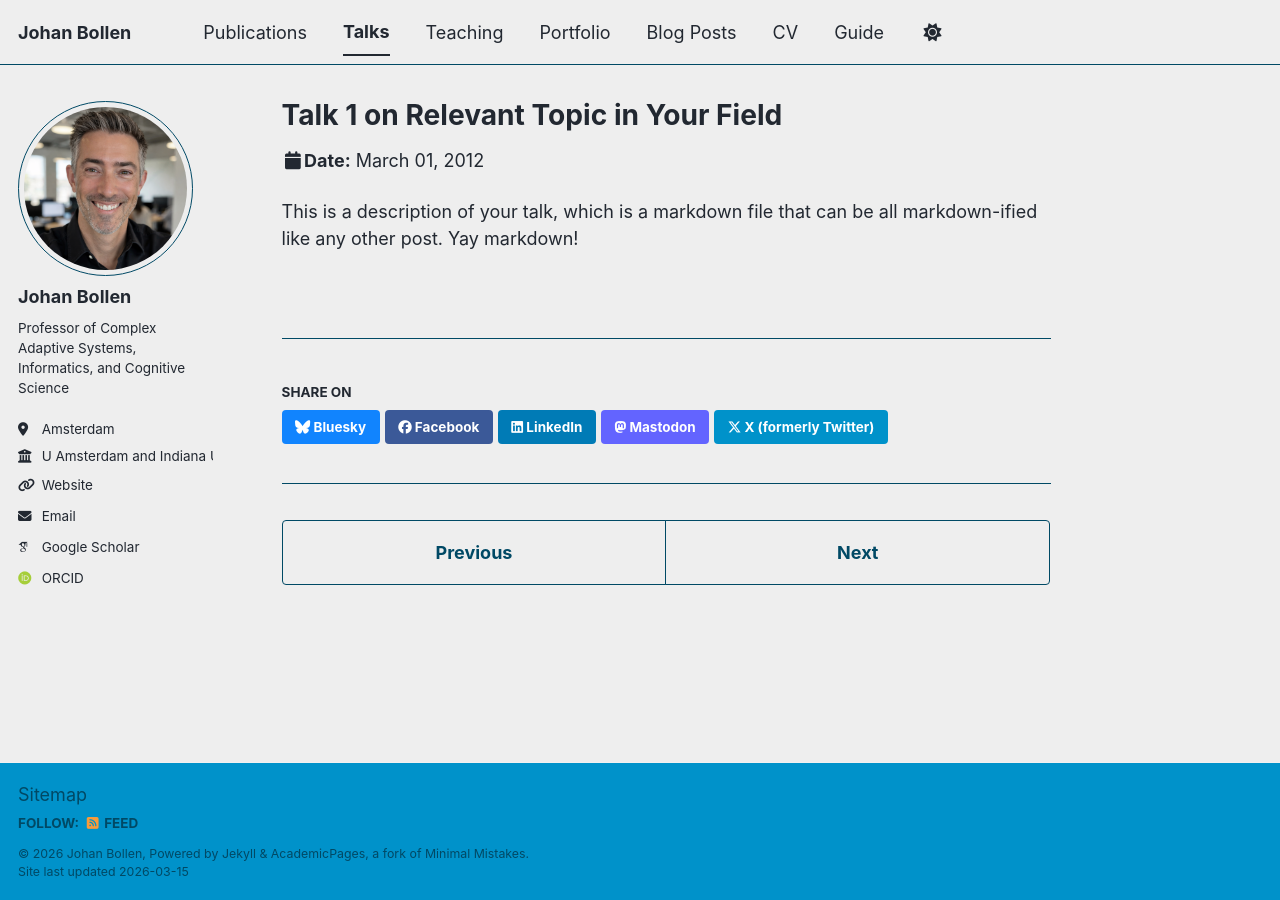
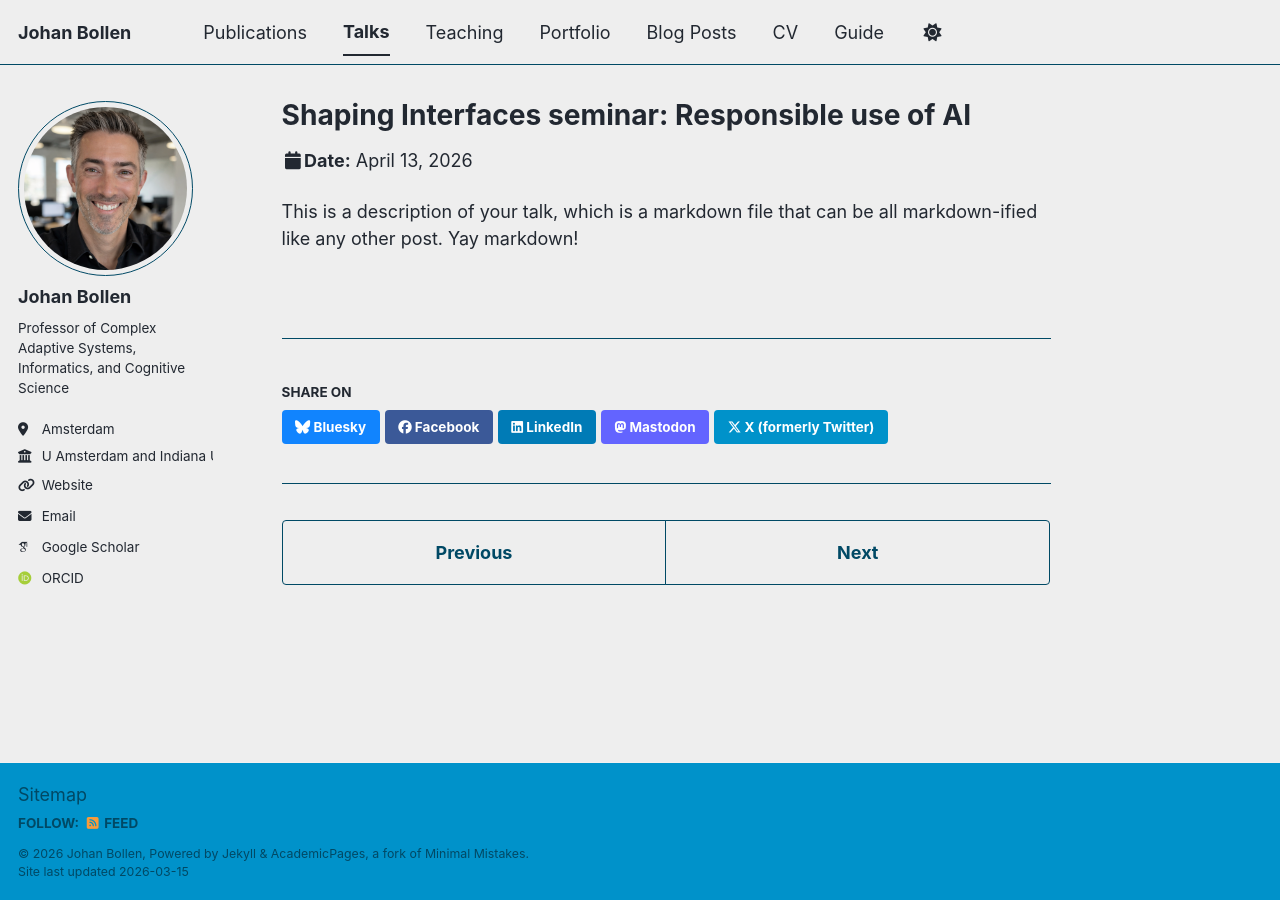
Before and after one commit to jbollen/jbollen.github.io, a Jekyll site: the page built from _talks/2012-03-01-talk-1.md, in a window 1280 px wide. Built offline with Jekyll 4.4.1, drawn with Linux system fonts in a browser that asks for light colours; some web fonts are replaced; a script bundle is joined from its source files by our own code; library files that are not in the unit come from our copies.

Commit message:
Update 2012-03-01-talk-1.md

```diff
--- a/_talks/2012-03-01-talk-1.md
+++ b/_talks/2012-03-01-talk-1.md
@@ -1,11 +1,11 @@
 ---
-title: "Talk 1 on Relevant Topic in Your Field"
+title: "Shaping Interfaces seminar: Responsible use of AI"
 collection: talks
 type: "Talk"
 permalink: /talks/2012-03-01-talk-1
-venue: "UC San Francisco, Department of Testing"
-date: 2012-03-01
-location: "San Francisco, CA, USA"
+venue: "Institute for Advanced Studies"
+date: 2026-04-13
+location: "Amsterdam, the Netherlands"
 ---
 
 This is a description of your talk, which is a markdown file that can be all markdown-ified like any other post. Yay markdown!
```
